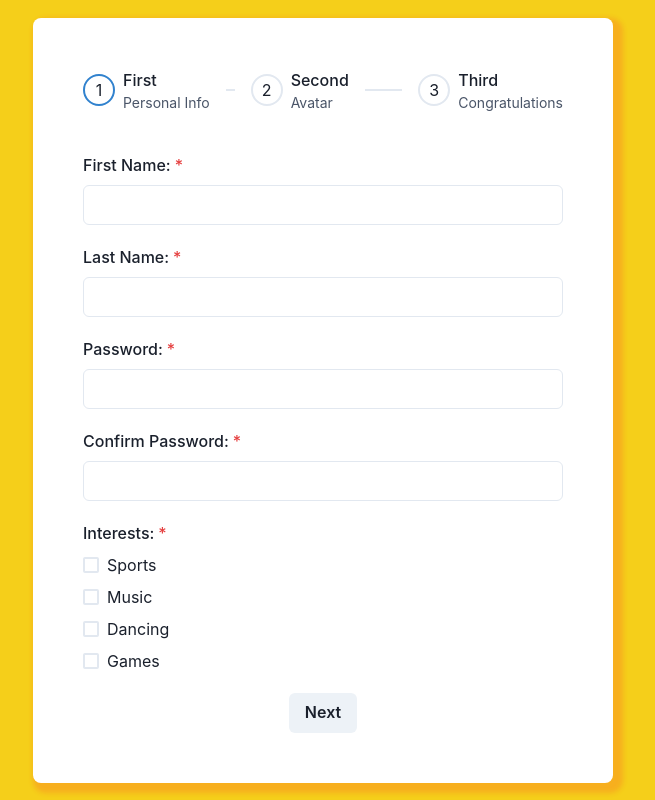
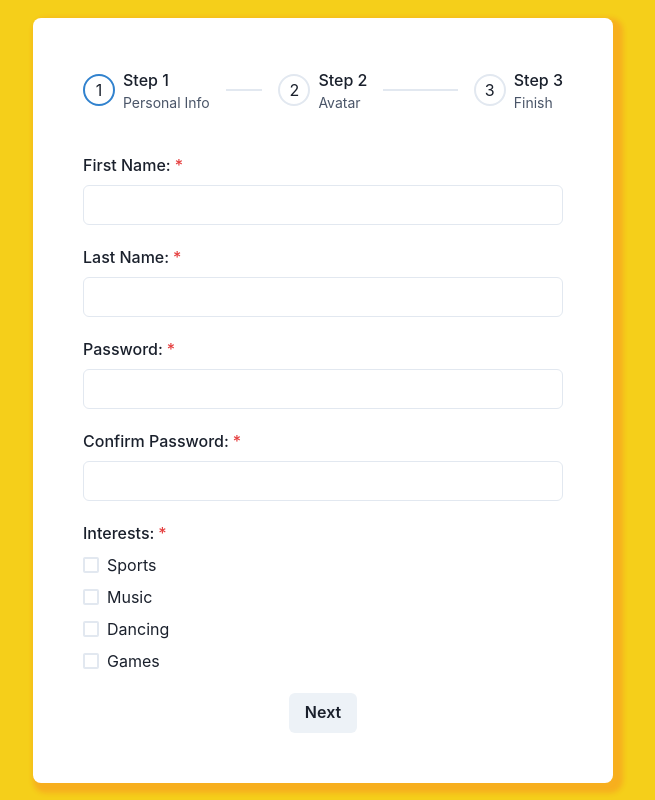
Before and after one commit to ddushev/blackdeep-assignment, a React (Vite) app: page / in a window 1280 px wide. Shown: the whole page, without its empty margins (317-972 px from the left). Built offline with nearby package versions, Linux system fonts and the light colour scheme.

Commit message:
Form. change steps titles and description

```diff
--- a/src/components/ui/Form.tsx
+++ b/src/components/ui/Form.tsx
@@ -28,9 +28,9 @@ import { zodResolver } from '@hookform/resolvers/zod';
 type FormFields = z.infer<typeof FormDataSchema>
 
 const steps = [
-  { title: 'First', description: 'Personal Info', fields: ['firstName', 'lastName', 'password', 'confirmPassword', 'interests'] },
-  { title: 'Second', description: 'Avatar', fields: ['avatar'] },
-  { title: 'Third', description: 'Congratulations' },
+  { title: 'Step 1', description: 'Personal Info', fields: ['firstName', 'lastName', 'password', 'confirmPassword', 'interests'] },
+  { title: 'Step 2', description: 'Avatar', fields: ['avatar'] },
+  { title: 'Step 3', description: 'Finish' },
 ]
 
 function Form() {
```
